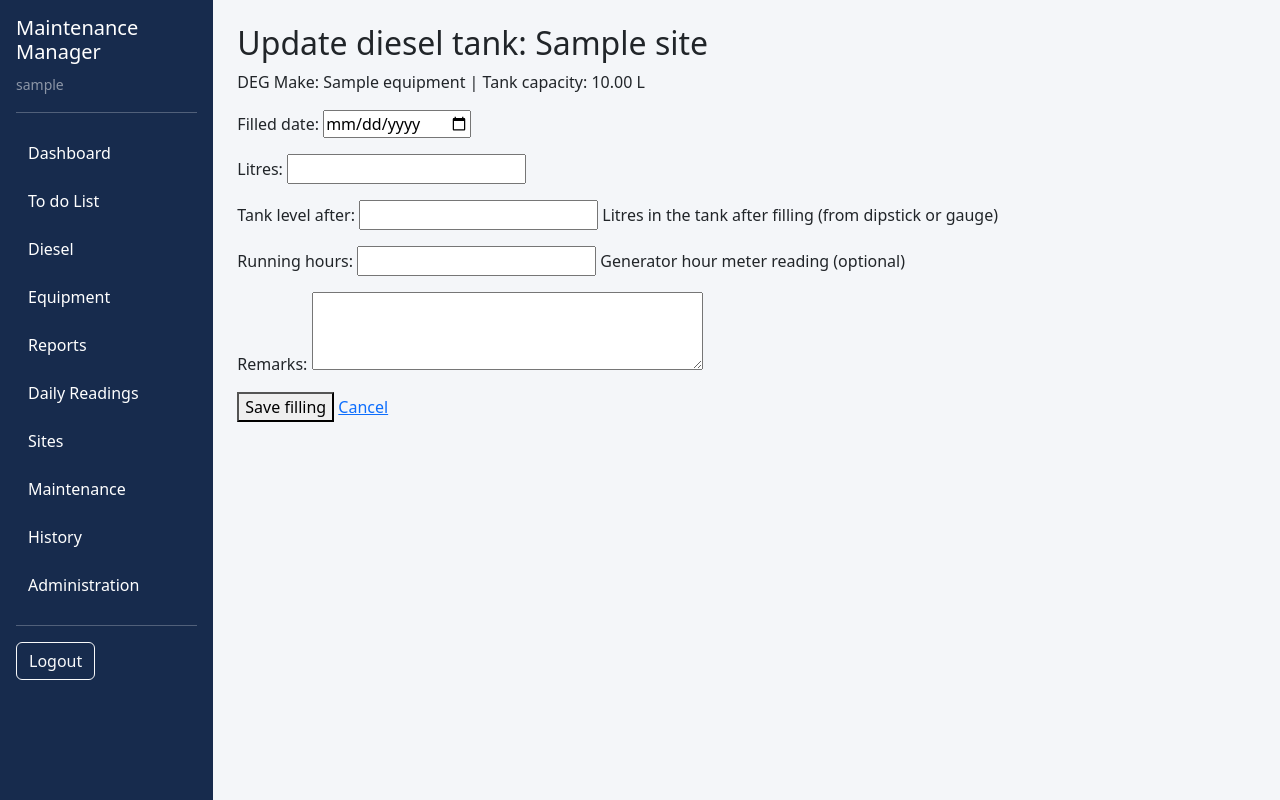
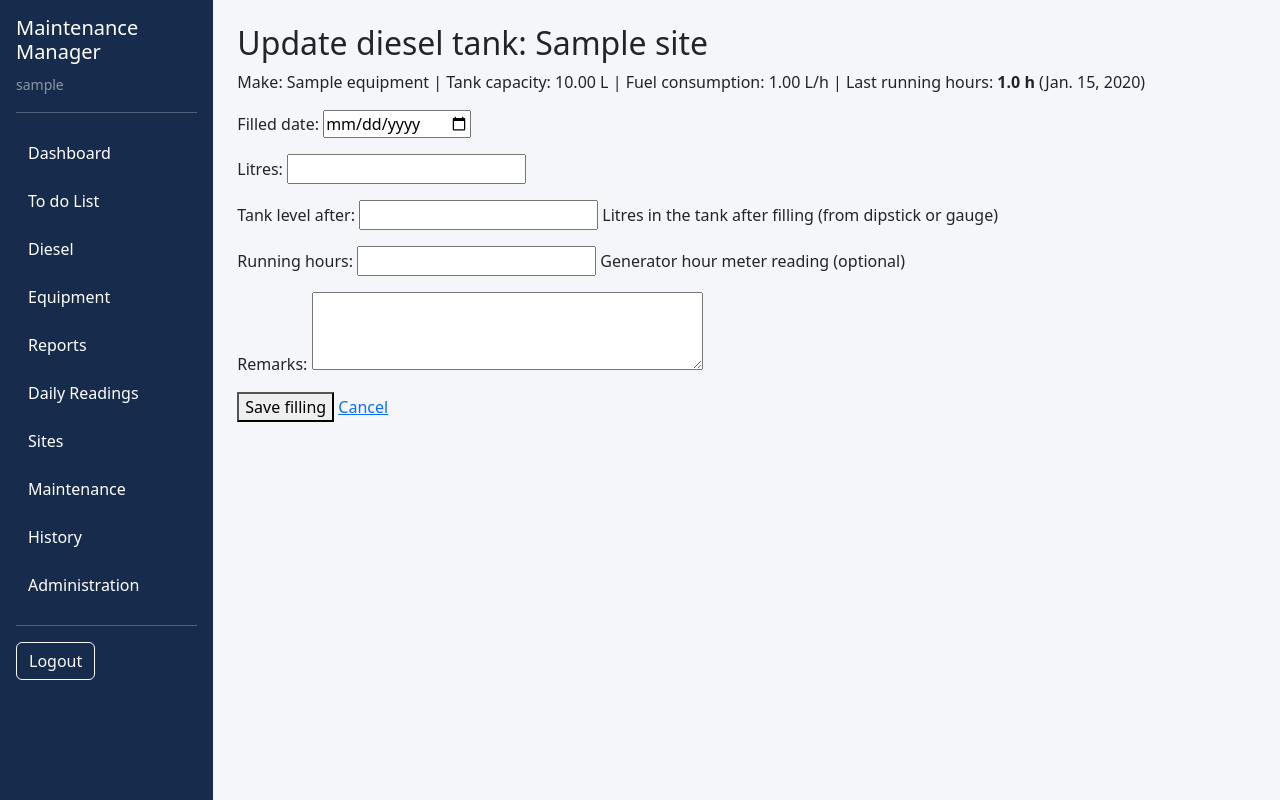
Before and after one commit to roshanb-Git/Maintenance_Dashboard, a Django app: page /equipment/1/diesel/add/ in a window 1280 px wide. Run offline with Django 4.2, Linux system fonts and the light colour scheme; a user stored in the database is signed in; tables that the repository leaves empty hold one stand-in row (values such as "Sample post").

Commit message:
update diesel_form

```diff
--- a/maintenance/templates/maintenance/diesel_form.html
+++ b/maintenance/templates/maintenance/diesel_form.html
@@ -2,9 +2,21 @@
 {% extends "base.html" %}
 {% block content %}
 <h2>Update diesel tank: {{ equipment.site.name }}</h2>
-<p>DEG Make: {{ equipment.name }}
-   {% if equipment.tank_capacity_litres %}| Tank capacity: {{ equipment.tank_capacity_litres }} L{% endif %}
+
+<p>
+  Make: {{ equipment.name }}
+  {% if equipment.tank_capacity_litres %}| Tank capacity: {{ equipment.tank_capacity_litres }} L{% endif %}
+  {% if equipment.consumption_lph %}| Fuel consumption: {{ equipment.consumption_lph }} L/h{% endif %}
+  | Last running hours:
+  {% with last=equipment.readings.first %}
+    {% if last %}
+      <strong>{{ last.running_hours }} h</strong> ({{ last.reading_date }})
+    {% else %}
+      No readings yet
+    {% endif %}
+  {% endwith %}
 </p>
+
 
 <form method="post">
   {% csrf_token %}
```
